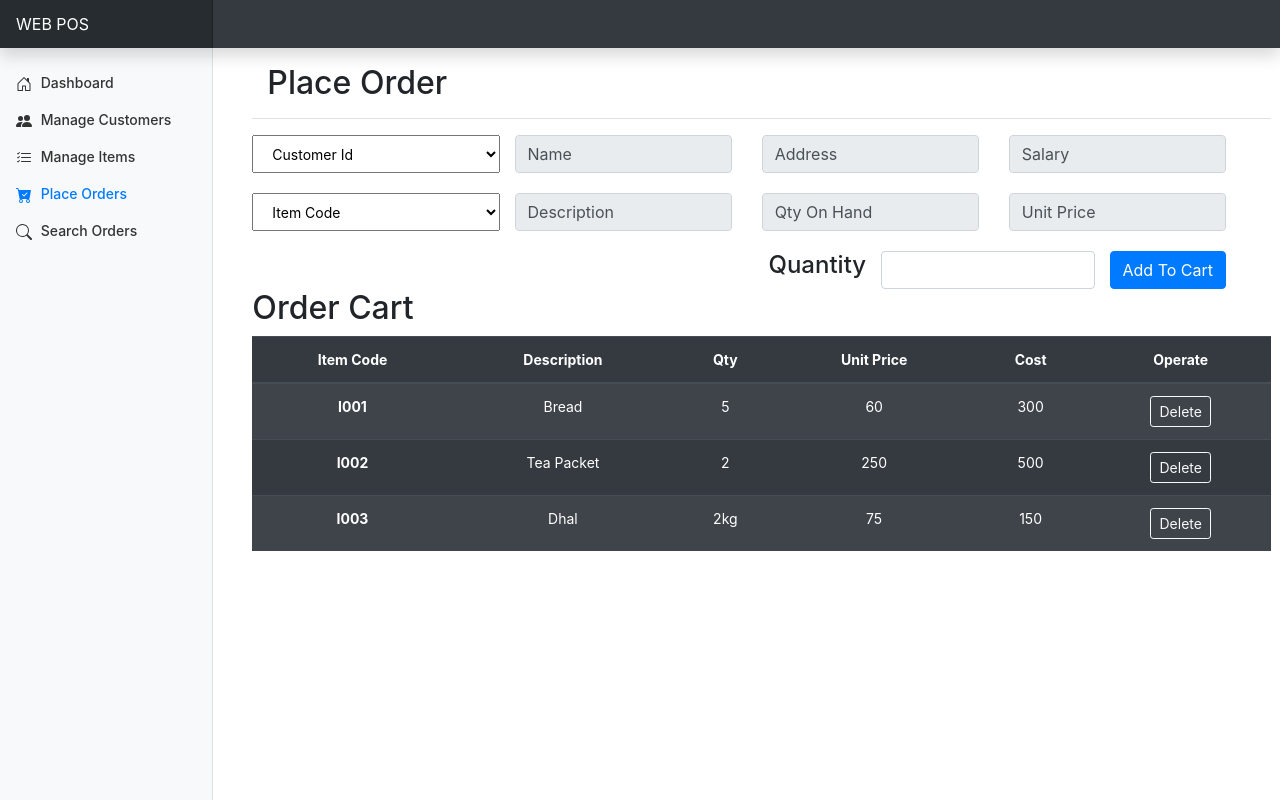
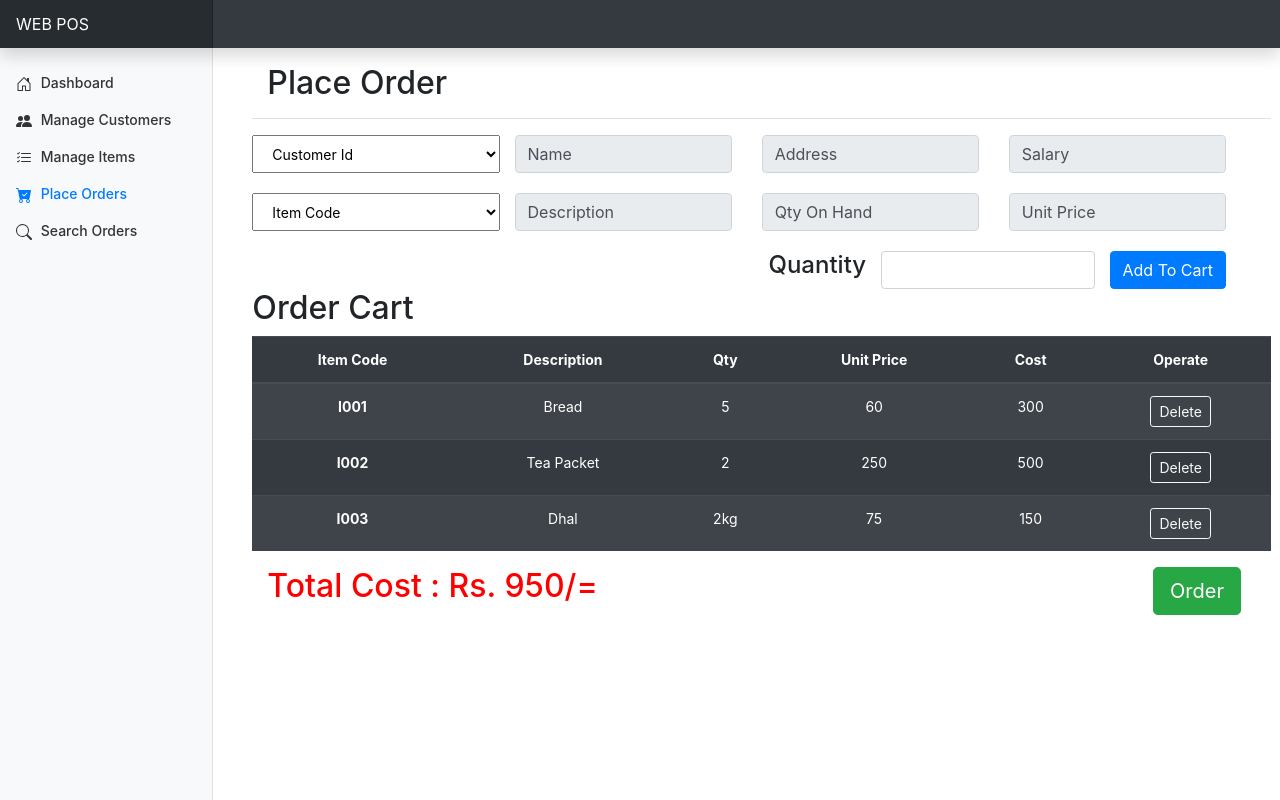
Before and after one commit to Practise-playground/POS-FrontEnd-with-Bootstrap-2, a website: page place-orders.html in a window 1280 px wide. Drawn offline with nearby package versions, Linux system fonts and the light colour scheme.

Commit message:
Add Total Cost and Order button to place-order.html

```diff
--- a/css/dashboard.css
+++ b/css/dashboard.css
@@ -152,3 +152,9 @@ table{
 .qty-addtocart-group input{
     color: lightgray;
 }
+.total-cost{
+    display: flex;
+    justify-content: space-between;
+    padding-right: 30px;
+    color: red;
+}
--- a/place-orders.html
+++ b/place-orders.html
@@ -35,7 +35,8 @@
 <nav class="navbar navbar-dark sticky-top bg-dark flex-md-nowrap p-0 shadow">
     <a class="navbar-brand col-md-3 col-lg-2 mr-0 px-3" href="#">WEB POS</a>
     <button aria-controls="sidebarMenu" aria-expanded="false" aria-label="Toggle navigation"
-            class="navbar-toggler position-absolute d-md-none collapsed" data-target="#sidebarMenu" data-toggle="collapse" type="button">
+            class="navbar-toggler position-absolute d-md-none collapsed" data-target="#sidebarMenu"
+            data-toggle="collapse" type="button">
         <span class="navbar-toggler-icon"></span>
     </button>
 
@@ -152,7 +153,7 @@
 
             <div class="col-12 row qty-addtocart-group"><h4>Quantity</h4>
                 <div class="col-3">
-                     <input class="form-control" id="qty" name="qty" type="text" >
+                    <input class="form-control" id="qty" name="qty" type="text">
                 </div>
                 <button class="btn btn-primary " id="button-addon2" type="button">Add To Cart</button>
 
@@ -181,7 +182,9 @@
                     <td>5</td>
                     <td>60</td>
                     <td>300</td>
-                      <td><button class="btn btn-outline-light btn-sm" type="button">Delete</button></td>
+                    <td>
+                        <button class="btn btn-outline-light btn-sm" type="button">Delete</button>
+                    </td>
                 </tr>
                 <tr>
                     <th scope="row">I002</th>
@@ -189,18 +192,26 @@
                     <td>2</td>
                     <td>250</td>
                     <td>500</td>
-                      <td><button class="btn btn-outline-light btn-sm" type="button">Delete</button></td>
+                    <td>
+                        <button class="btn btn-outline-light btn-sm" type="button">Delete</button>
+                    </td>
                 </tr>
                 <tr>
                     <th scope="row">I003</th>
-                      <td >Dhal</td>
+                    <td>Dhal</td>
                     <td>2kg</td>
                     <td>75</td>
                     <td>150</td>
-                      <td><button class="btn btn-outline-light btn-sm" type="button">Delete</button></td>
+                    <td>
+                        <button class="btn btn-outline-light btn-sm" type="button">Delete</button>
+                    </td>
                 </tr>
                 </tbody>
             </table>
+           <div class="col-12 total-cost">
+               <h2 id="total-cost">Total Cost : Rs. 950/=</h2>
+               <button class="btn btn-success btn-lg" type="button">Order</button>
+           </div>
         </main>
     </div>
 </div>
```
Lines whose indentation alone changed are shown as unchanged.
